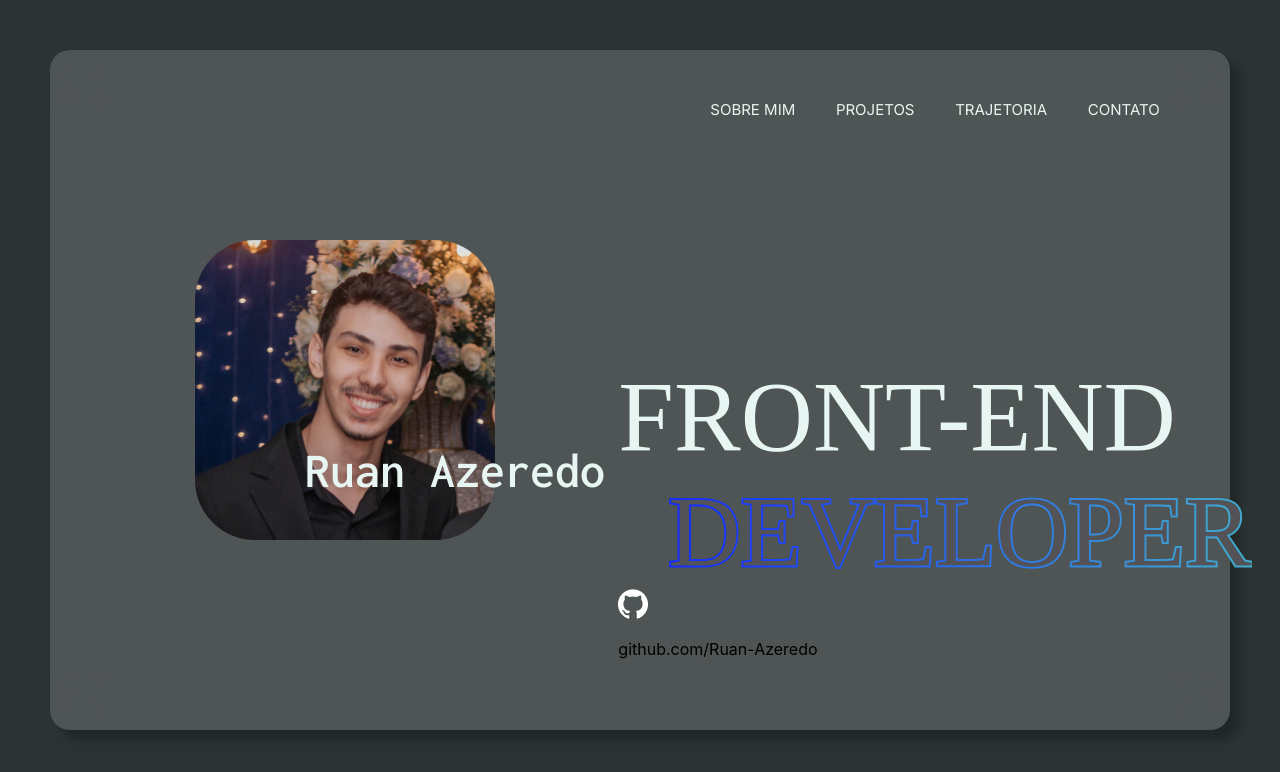
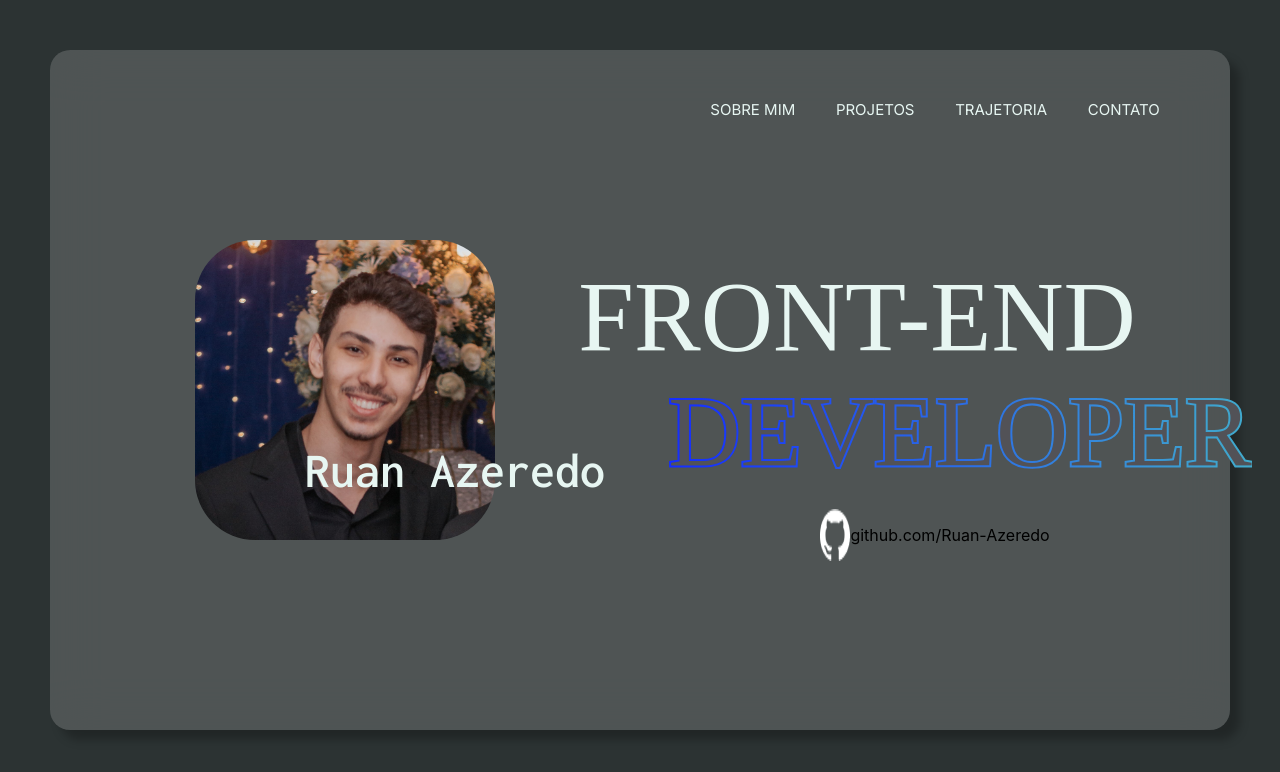
Before and after one commit to Ruan-Azeredo/portifolio, a React (Create React App) app: page / in a window 1280 px wide. Shown: the top 772 px of the page. Built offline with nearby package versions, Linux system fonts and the light colour scheme; a web font is replaced by a local one.

Commit message:
:construction: style: finish estilização main card

```diff
--- a/src/App.css
+++ b/src/App.css
@@ -92,7 +92,7 @@ html{
   align-content: center;
   justify-content: center;
   width: 100%;
-  height: 100%;
+  height: 60vh;
 }
 
 .frontend, .developer{
@@ -104,6 +104,8 @@ html{
 .frontend{
   color: var(--white);
   margin-top: 50px;
+  position: relative;
+  left: -40px;
 }
 
 .developer{
@@ -114,3 +116,25 @@ html{
 
   margin-left: 50px;
 }
+
+.github-container{
+  display: flex;
+  justify-content: center;
+  margin-top: 20px;
+  text-decoration: none;
+}
+
+.github-icon{
+  width: 25px;
+  height: 25px;
+  margin: auto 0;
+}
+
+.github-link{
+  margin-left: 15px;
+  font-family: 'Inconsolata';
+  font-style: normal;
+  font-weight: 300;
+  font-size: 20px;
+  color: var(--white);
+}
```
